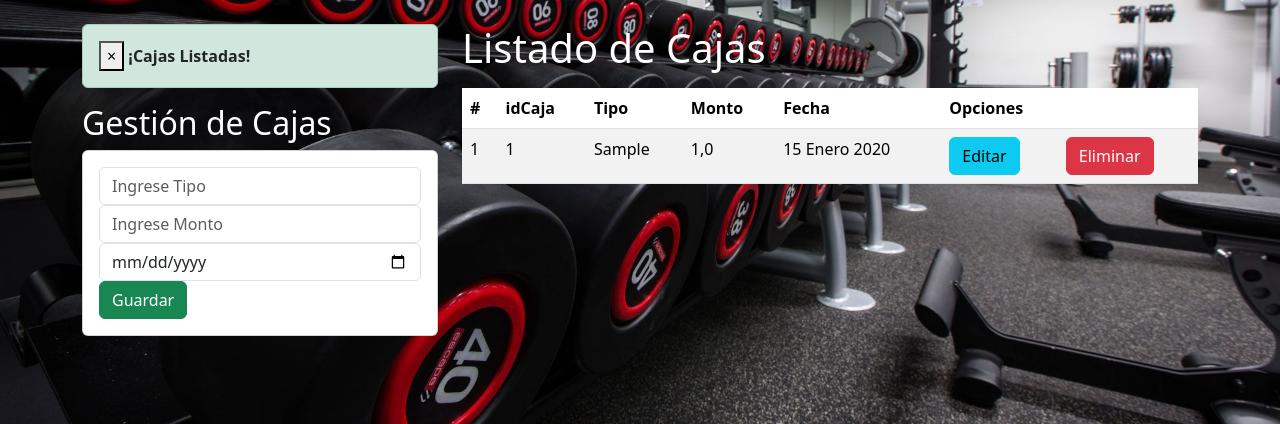
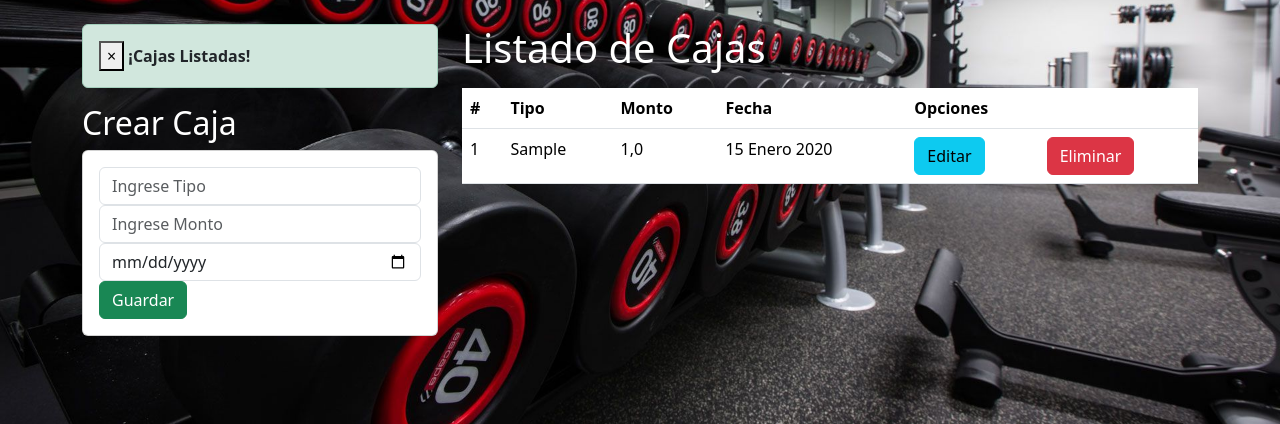
Before and after one commit to FrancoHtmlx/gymMaxPower.github.io, a Django app: page /cajas/ in a window 1280 px wide. Shown: the part 80-504 px from the top of the page. Run offline with Django 5.2, Linux system fonts and the light colour scheme; a user stored in the database is signed in; tables that the repository leaves empty hold one stand-in row (values such as "Sample post").

Commit message:
add en todos los archivos

```diff
--- a/Aplicaciones/Academico/templates/edicionCaja.html
+++ b/Aplicaciones/Academico/templates/edicionCaja.html
@@ -9,9 +9,7 @@
         <div class="card">
             <div class="card-body">
                 <form action="/cajas/editarCaja/" method="POST">{% csrf_token %}
-                    <div class="form-group">
-                        <!-- El campo idCaja ha sido eliminado, ya que es autogenerado -->
-                    </div>
+                    <input type="hidden" name="txtidCaja" value="{{ caja.idCaja }}">
                     <div class="form-group">
                         <input type="text" id="txtTipo" name="txtTipo" value="{{ caja.tipo }}" class="form-control" placeholder="Ingrese Tipo"
                          maxlength="20" required>
--- a/Aplicaciones/Academico/templates/gestionCaja.html
+++ b/Aplicaciones/Academico/templates/gestionCaja.html
@@ -1,4 +1,3 @@
-
 {% extends "./base.html" %}
 
 {% block title %} Gestión de Caja {% endblock %}
@@ -10,44 +9,37 @@
         {% for message in messages %}
         <div class="alert alert-dismissible alert-success">
             <button type="button" class="close" data-dismiss="alert">&times;</button>
-            <strong class="text-dark">{{ message }}</strong>
+            <strong class="text-dark">{{ message }} </strong>
         </div>
         {% endfor %}
         {% endif %}
-        <h2>Gestión de Cajas</h2>
+        <h2>Crear Caja</h2>
         <div class="card">
             <div class="card-body">
-                <form action="/cajas/registrarCaja/" method="POST">{% csrf_token %}
+                <form action="/caja/registrarCaja/" method="POST">{% csrf_token %}
                     <div class="form-group">
-                        <!-- El campo idCaja ha sido eliminado ya que es autogenerado -->
+                        <input type="text" id="txtTipo" name="txtTipo" class="form-control" placeholder="Ingrese Tipo" maxlength="50" required>
                     </div>
                     <div class="form-group">
-                        <input type="text" id="txtTipo" name="txtTipo" class="form-control" placeholder="Ingrese Tipo"
-                         maxlength="50" required>
+                        <input type="number" id="decimalMonto" name="decimalMonto" class="form-control" placeholder="Ingrese Monto" required>
                     </div>
                     <div class="form-group">
-                        <input type="number" step="0.01" id="floatMonto" name="floatMonto" class="form-control" placeholder="Ingrese Monto"
-                         maxlength="50" required>
+                        <input type="date" id="dateFecha" name="dateFecha" class="form-control" required>
                     </div>
                     <div class="form-group">
-                        <input type="date" id="dateFecha" name="dateFecha" class="form-control" placeholder="Ingrese Fecha"
-                         required>
-                    </div>
-                    <div class="form-group">
-                        <button type="submit" class="btn btn-success btn-block text-white">Guardar</button>
+                        <button type="submit" class="btn btn-success btn-block">Guardar</button>
                     </div>
                 </form>
-             </div>
+            </div>
         </div>
     </div>
     <div class="col-sm-12 col-md-6 col-lg-8 col-xl-8">
         <h1>Listado de Cajas</h1>
         <div class="table-responsive py-2">
-            <table class="table table-striped">
+            <table class="table table-stripped">
                 <thead>
                     <tr>
                         <th>#</th>
-                        <th>idCaja</th>
                         <th>Tipo</th>
                         <th>Monto</th>
                         <th>Fecha</th>
@@ -55,15 +47,14 @@
                     </tr>
                 </thead>
                 <tbody>
-                    {% for c in cajas %}
+                    {% for caja in cajas %}
                     <tr>
                         <td>{{ forloop.counter }}</td>
-                        <td>{{ c.idCaja }}</td>
-                        <td>{{ c.tipo }}</td>
-                        <td>{{ c.monto }}</td>
-                        <td>{{ c.fecha }}</td>
-                        <td><a href="edicionCaja/{{ c.idCaja }}" class="btn btn-info">Editar</a></td>
-                        <td><a href="eliminarCaja/{{ c.idCaja }}" class="btn btn-danger btnElminacion">Eliminar</a></td>
+                        <td>{{ caja.tipo }}</td>
+                        <td>{{ caja.monto }}</td>
+                        <td>{{ caja.fecha }}</td>
+                        <td><a href="edicionCaja/{{ caja.idCaja }}" class="btn btn-info">Editar</a></td>
+                        <td><a href="eliminarCaja/{{ caja.idCaja }}" class="btn btn-danger btnEliminacion">Eliminar</a></td>
                     </tr>
                     {% endfor %}
                 </tbody>
```
Also changed, not shown: Aplicaciones/Academico/templates/gestionRutinas.html (line endings or trailing spaces).
